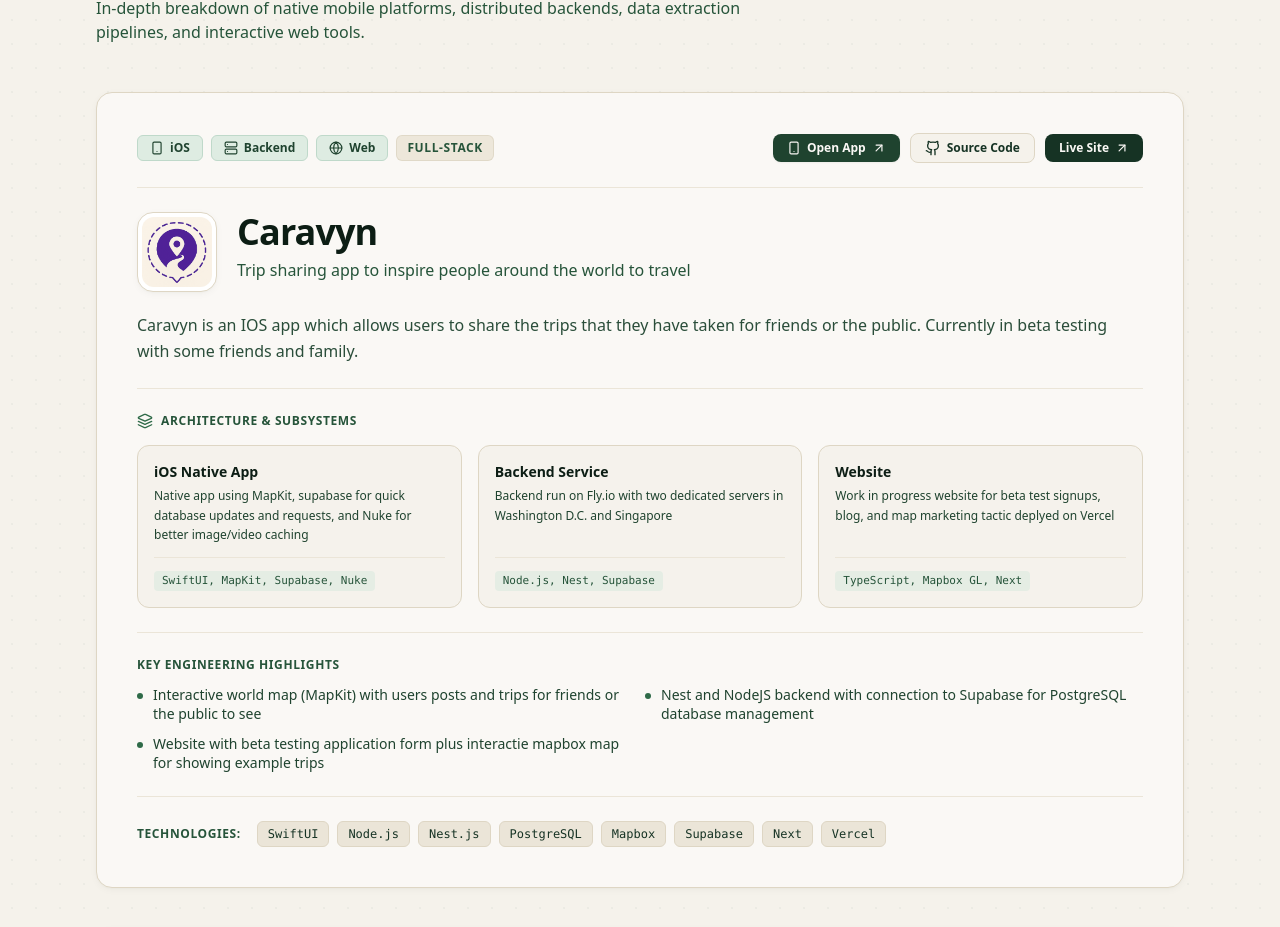
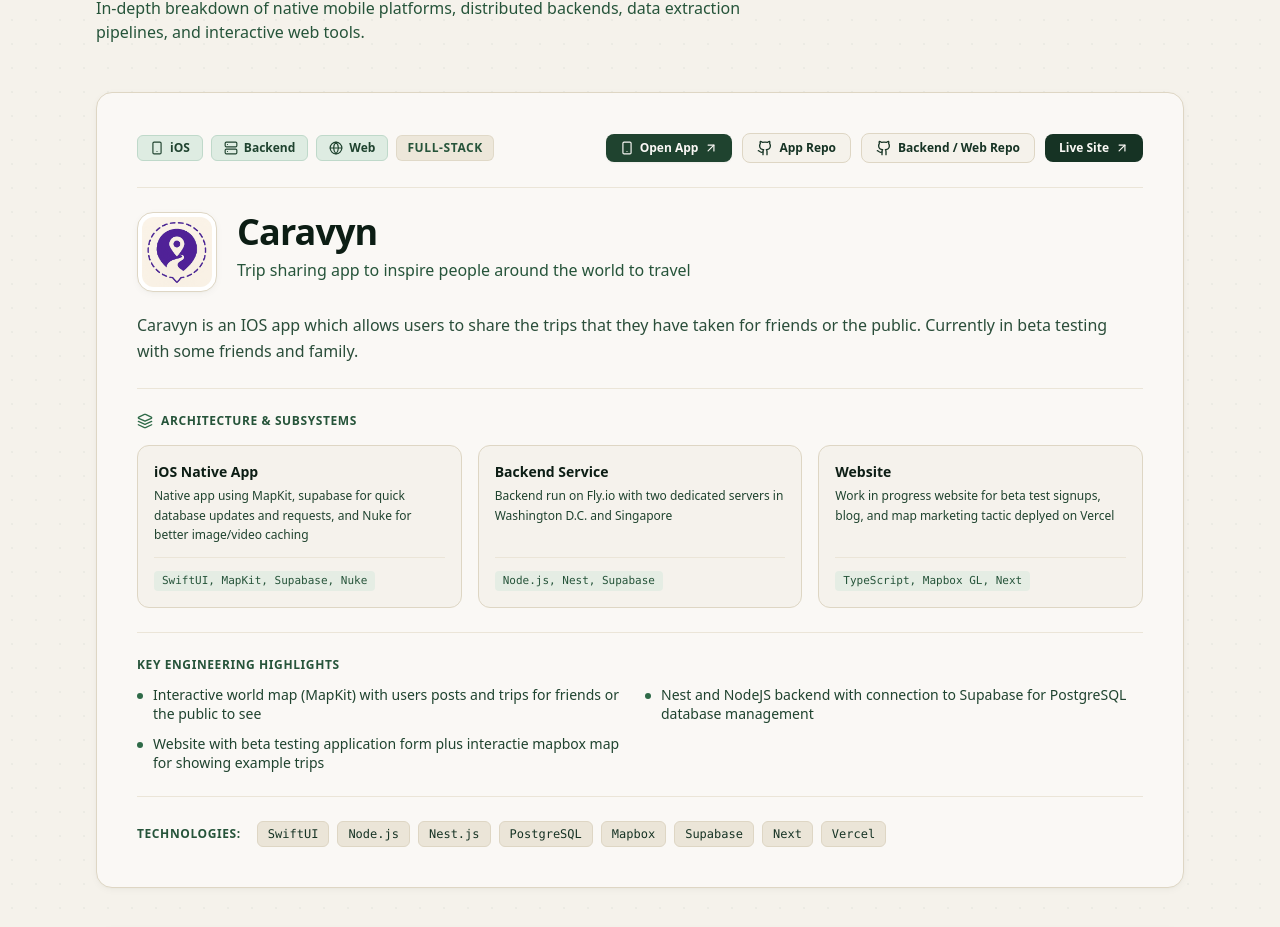
Before and after one commit to tydickson5/portfolio, a Next.js app: page / in a window 1280 px wide. Shown: the part 952-1879 px from the top of the page. Built offline with nearby package versions, Linux system fonts and the light colour scheme.

Commit message:
add caravyn backend git link

```diff
--- a/components/ProjectCard.tsx
+++ b/components/ProjectCard.tsx
@@ -55,7 +55,18 @@
               <ArrowUpRight className="w-3.5 h-3.5" />
             </a>
           )}
-          {project.links.github && (
+          {project.links.githubApp && (
+            <a
+              href={project.links.githubApp}
+              target="_blank"
+              rel="noopener noreferrer"
+              className="inline-flex items-center gap-1.5 px-3.5 py-1.5 rounded-lg text-xs font-semibold text-forest-900 bg-tan-100 hover:bg-tan-200 border border-tan-300 transition-colors"
+            >
+              <Github className="w-4 h-4" />
+              <span>App Repo</span>
+            </a>
+          )}
+          {project.links.github && !project.links.githubApp && (
             <a
               href={project.links.github}
               target="_blank"
@@ -63,7 +74,18 @@
               className="inline-flex items-center gap-1.5 px-3.5 py-1.5 rounded-lg text-xs font-semibold text-forest-900 bg-tan-100 hover:bg-tan-200 border border-tan-300 transition-colors"
             >
               <Github className="w-4 h-4" />
-              <span>Source Code</span>
+              <span>{project.links.githubBackend ? "App Repo" : "Source Code"}</span>
+            </a>
+          )}
+          {project.links.githubBackend && (
+            <a
+              href={project.links.githubBackend}
+              target="_blank"
+              rel="noopener noreferrer"
+              className="inline-flex items-center gap-1.5 px-3.5 py-1.5 rounded-lg text-xs font-semibold text-forest-900 bg-tan-100 hover:bg-tan-200 border border-tan-300 transition-colors"
+            >
+              <Github className="w-4 h-4" />
+              <span>Backend / Web Repo</span>
             </a>
           )}
           {project.links.live && project.links.live !== "#" && (
--- a/data/projects.ts
+++ b/data/projects.ts
@@ -10,6 +10,8 @@
   metrics?: string;
   links: {
     github?: string;
+    githubApp?: string;
+    githubBackend?: string;
     live?: string;
     demo?: string;
     app?: string;
@@ -35,7 +37,8 @@
     platforms: ["iOS", "Backend", "Web"],
     tags: ["SwiftUI", "Node.js", "Nest.js", "PostgreSQL", "Mapbox", "Supabase", "Next", "Vercel"],
     links: {
-      github: "https://github.com/tydickson5/caravyn",
+      github: "https://github.com/tydickson5/caravynapp",
+      githubBackend: "https://github.com/tydickson5/activityappbackend",
       live: "https://caravyn.com",
       app: "https://testflight.apple.com/join/PxBqJVAG"
     },
```
